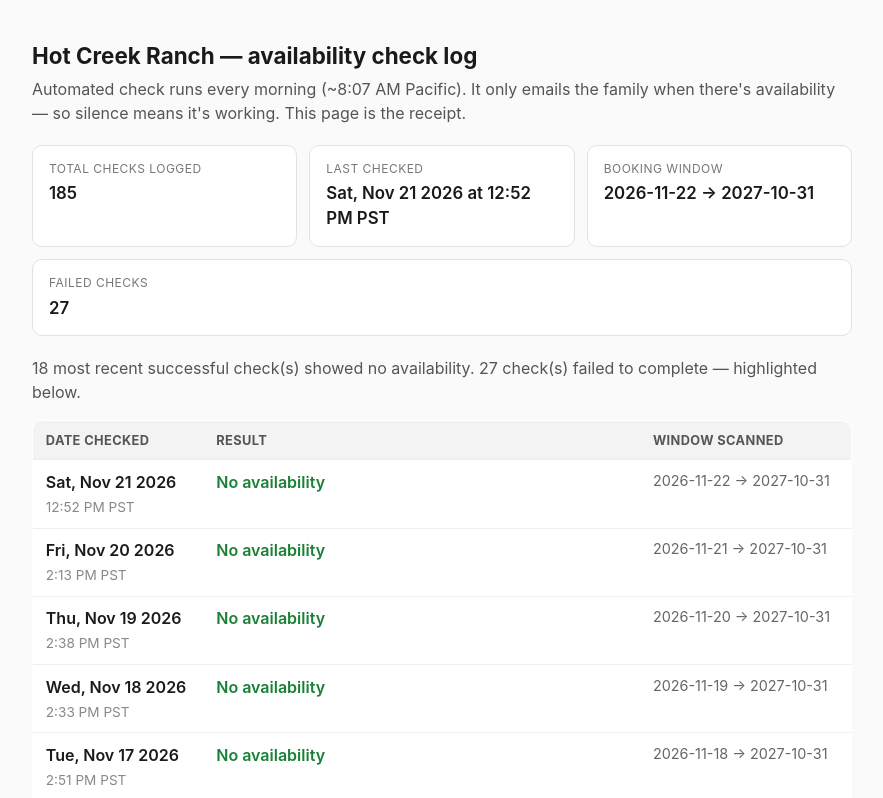
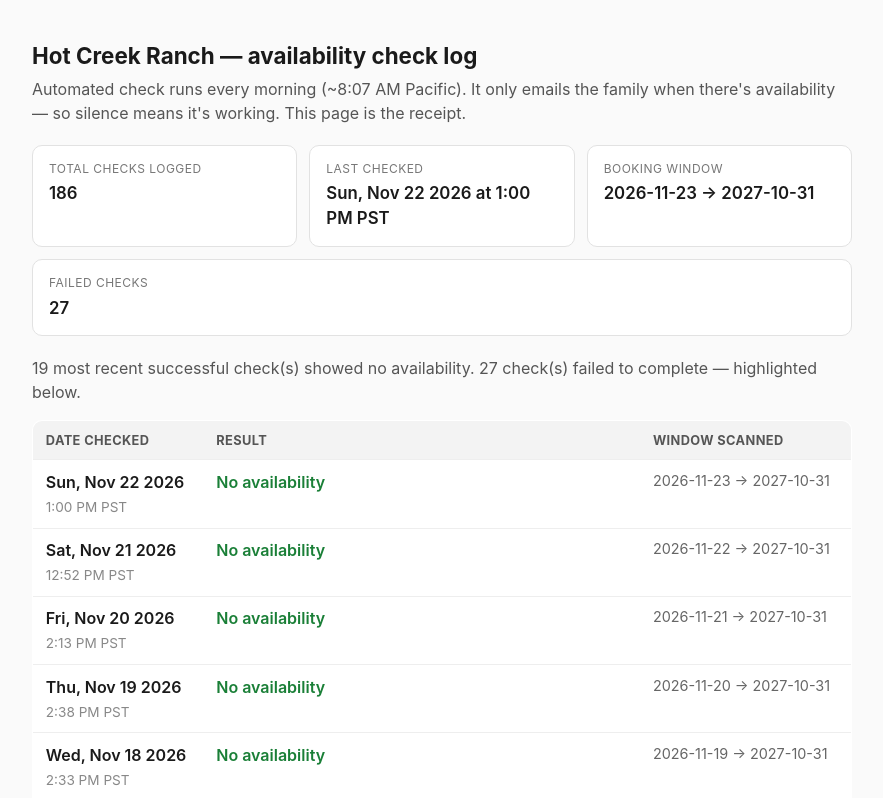
Before and after one commit to spacemanspiff85/hot-creek-log, a plain HTML site: page index.html in a window 1280 px wide. Shown: the top 798 px of the page, without its empty margins (198-1081 px from the left). Drawn offline with Linux system fonts and the light colour scheme.

Commit message:
log: 2026-11-22 page update

```diff
--- a/index.html
+++ b/index.html
@@ -55,16 +55,17 @@
   This page is the receipt.</p>
 
   <div class="cards">
-    <div class="card"><div class="k">Total checks logged</div><div class="v">185</div></div>
-    <div class="card"><div class="k">Last checked</div><div class="v">Sat, Nov 21 2026 at 12:52 PM PST</div></div>
-    <div class="card"><div class="k">Booking window</div><div class="v">2026-11-22 → 2027-10-31</div></div>
+    <div class="card"><div class="k">Total checks logged</div><div class="v">186</div></div>
+    <div class="card"><div class="k">Last checked</div><div class="v">Sun, Nov 22 2026 at 1:00 PM PST</div></div>
+    <div class="card"><div class="k">Booking window</div><div class="v">2026-11-23 → 2027-10-31</div></div>
     <div class="card"><div class="k">Failed checks</div><div class="v">27</div></div>
   </div>
-  <p class="sub">18 most recent successful check(s) showed no availability. 27 check(s) failed to complete — highlighted below.</p>
+  <p class="sub">19 most recent successful check(s) showed no availability. 27 check(s) failed to complete — highlighted below.</p>
 
   <table>
     <thead><tr><th>Date checked</th><th>Result</th><th>Window scanned</th></tr></thead>
     <tbody>
+<tr><td class="date">Sun, Nov 22 2026<br><span class="time">1:00 PM PST</span></td><td><span class="ok">No availability</span></td><td class="window">2026-11-23 → 2027-10-31</td></tr>
 <tr><td class="date">Sat, Nov 21 2026<br><span class="time">12:52 PM PST</span></td><td><span class="ok">No availability</span></td><td class="window">2026-11-22 → 2027-10-31</td></tr>
 <tr><td class="date">Fri, Nov 20 2026<br><span class="time">2:13 PM PST</span></td><td><span class="ok">No availability</span></td><td class="window">2026-11-21 → 2027-10-31</td></tr>
 <tr><td class="date">Thu, Nov 19 2026<br><span class="time">2:38 PM PST</span></td><td><span class="ok">No availability</span></td><td class="window">2026-11-20 → 2027-10-31</td></tr>
@@ -253,7 +254,7 @@
     </tbody>
   </table>
 
-  <footer>Generated Sat, Nov 21 2026 at 12:52 PM PST from
+  <footer>Generated Sun, Nov 22 2026 at 1:00 PM PST from
   logs/history.jsonl. One row per completed run.</footer>
 </body>
 </html>
```
